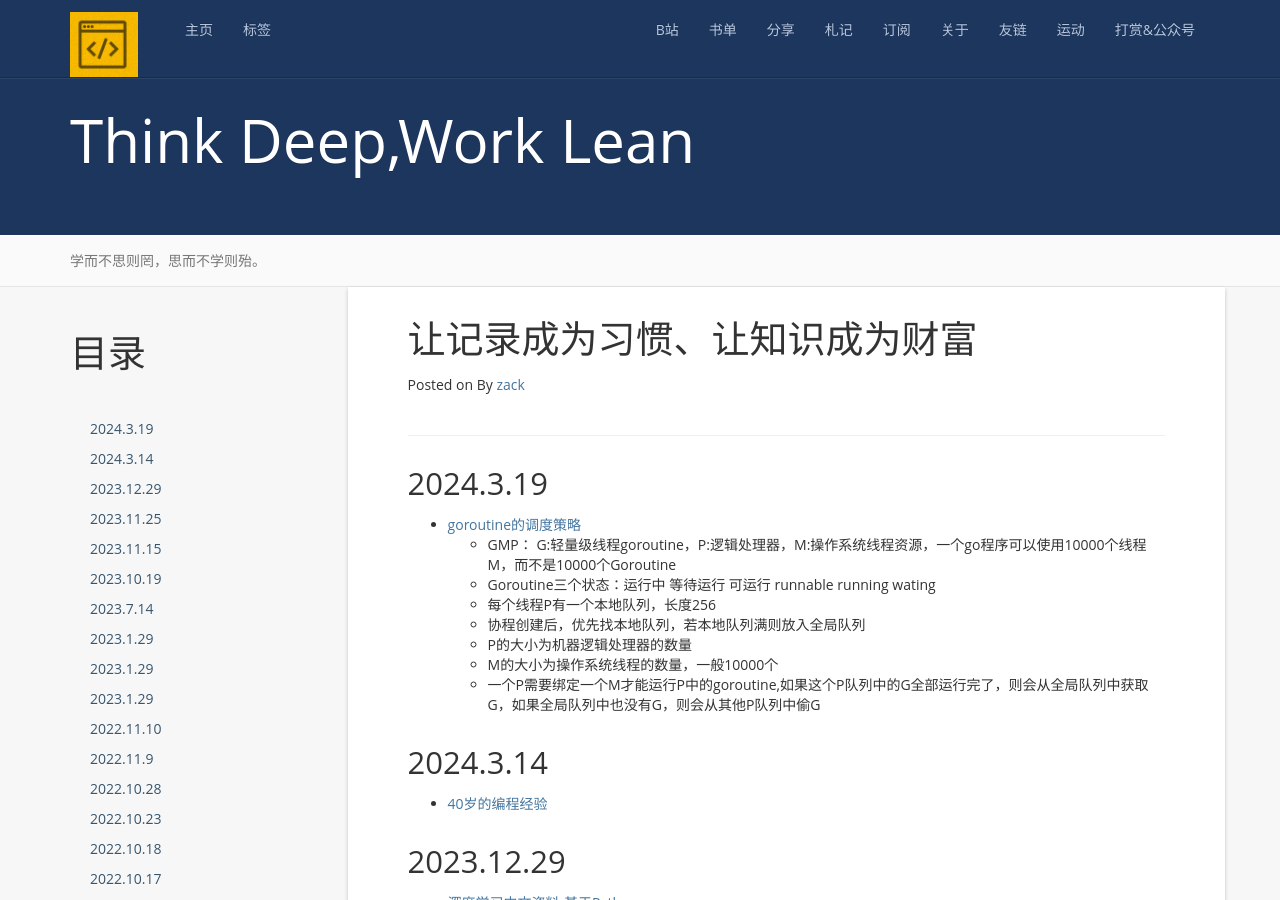
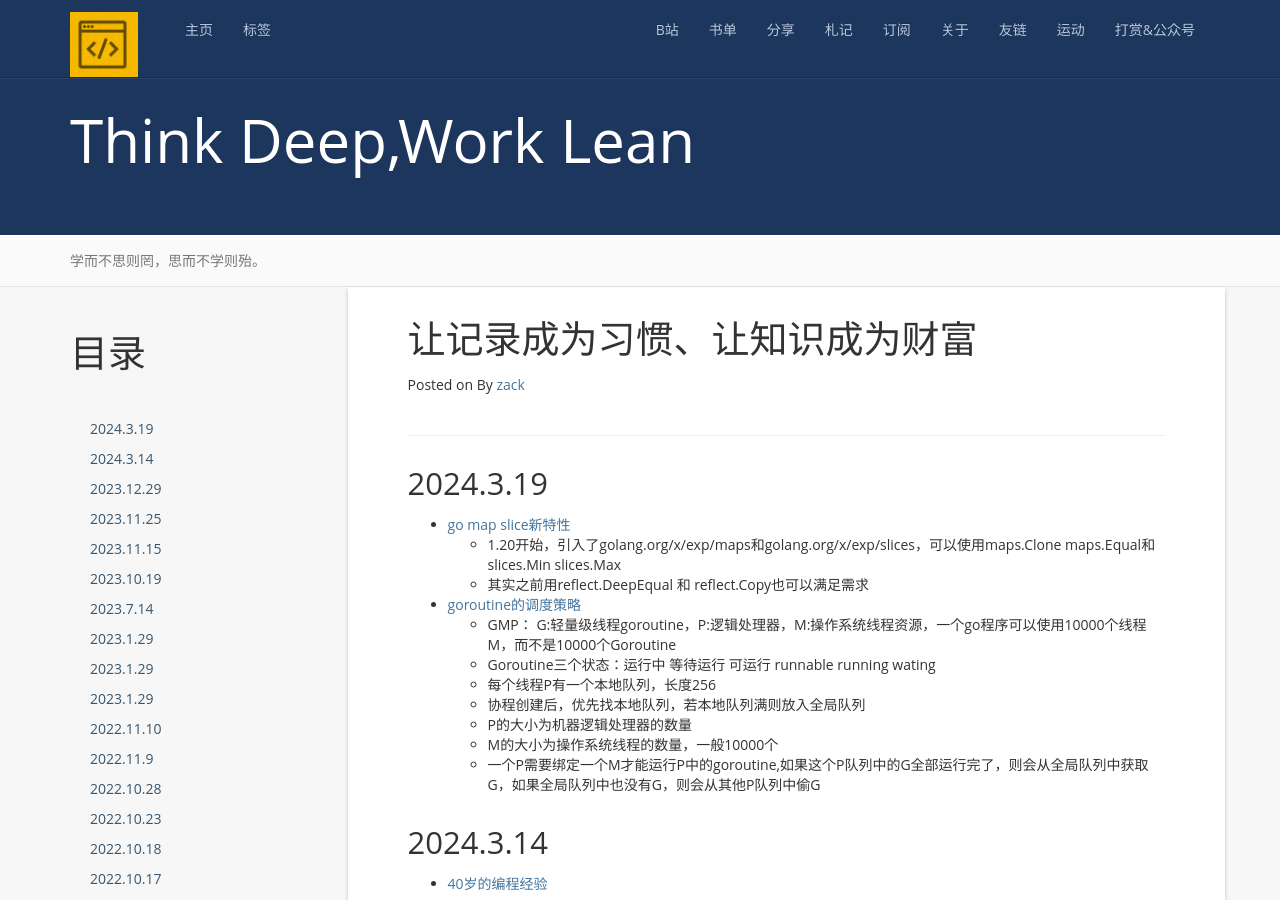
Before and after one commit to zackzhangkai/zackzhangkai.github.io, a Jekyll site: the page built from note.md, in a window 1280 px wide and 900 px high. Built offline with Jekyll 4.4.1, drawn with Linux system fonts in a browser that asks for light colours; nearby versions of some CDN libraries; a script that is not in the unit is left out; comment, search, counter and statistics services are not loaded.

Commit message:
chore: add note
Signed-off-by: zackzhangkai <zhangkaiamm@gmail.com>

```diff
--- a/note.md
+++ b/note.md
@@ -11,6 +11,10 @@ permalink: /note/
 
 2024.3.19
 -----------
++ [go map slice新特性](https://henry.precheur.org/go/generics_improvements_for_maps_and_slices/)
+  - 1.20开始，引入了golang.org/x/exp/maps和golang.org/x/exp/slices，可以使用maps.Clone maps.Equal和slices.Min slices.Max
+  - 其实之前用reflect.DeepEqual 和 reflect.Copy也可以满足需求
+
 + [goroutine的调度策略](https://blog.devtrovert.com/p/goroutine-scheduler-revealed-youll)
   - GMP： G:轻量级线程goroutine，P:逻辑处理器，M:操作系统线程资源，一个go程序可以使用10000个线程M，而不是10000个Goroutine
   - Goroutine三个状态：运行中 等待运行 可运行 runnable running wating
```
